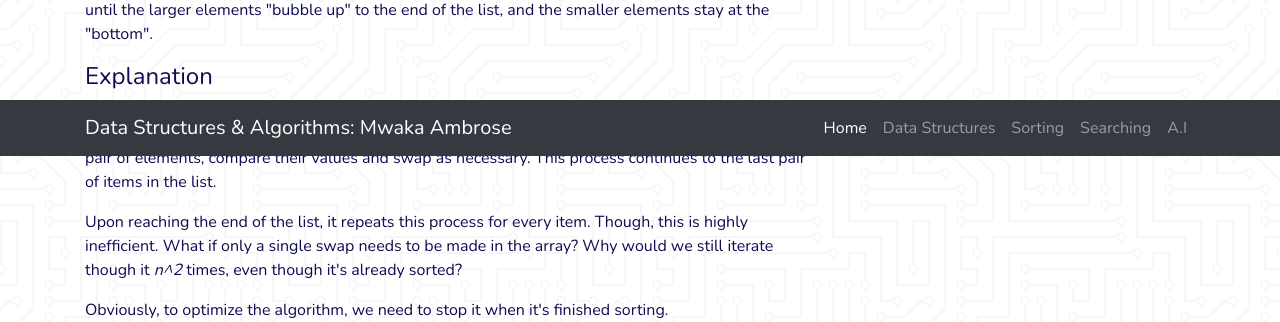
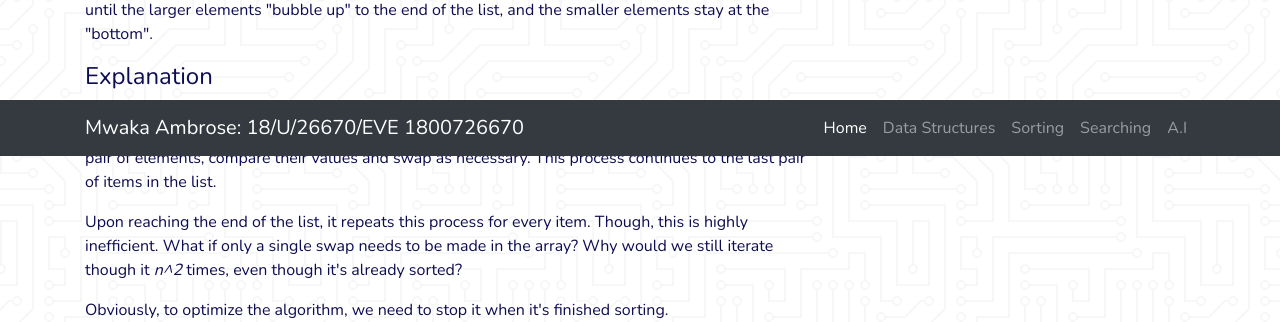
Before and after one commit to mwakaambrose/data-structures-assignments, a Flask app: page /sorting in a window 1280 px wide. Shown: the part 644-966 px from the top of the page. Run offline with Flask 2, Linux system fonts and the light colour scheme; some libraries are stand-ins or nearby versions.

Commit message:
updates name

```diff
--- a/templates/ai.html
+++ b/templates/ai.html
@@ -13,7 +13,7 @@
     <!-- Navigation -->
     <nav class="navbar navbar-expand-lg navbar-dark bg-dark fixed-bottom">
         <div class="container">
-            <a class="navbar-brand" href="/">Mwaka Ambrose</a>
+            <a class="navbar-brand" href="/">Mwaka Ambrose: 18/U/26670/EVE 1800726670</a>
             <button class="navbar-toggler" type="button" data-toggle="collapse" data-target="#navbarResponsive" aria-controls="navbarResponsive" aria-expanded="false" aria-label="Toggle navigation">
                 <span class="navbar-toggler-icon"></span>
             </button>
--- a/templates/data_structures.html
+++ b/templates/data_structures.html
@@ -13,7 +13,7 @@
     <!-- Navigation -->
     <nav class="navbar navbar-expand-lg navbar-dark bg-dark fixed-bottom">
         <div class="container">
-            <a class="navbar-brand" href="/">Data Structures &amp Algorithms: Mwaka Ambrose</a>
+            <a class="navbar-brand" href="/">Mwaka Ambrose: 18/U/26670/EVE 1800726670</a>
             <button class="navbar-toggler" type="button" data-toggle="collapse" data-target="#navbarResponsive" aria-controls="navbarResponsive" aria-expanded="false" aria-label="Toggle navigation">
                 <span class="navbar-toggler-icon"></span>
             </button>
--- a/templates/index.html
+++ b/templates/index.html
@@ -13,7 +13,7 @@
     <!-- Navigation -->
     <nav class="navbar navbar-expand-lg navbar-dark bg-dark fixed-bottom">
         <div class="container">
-            <a class="navbar-brand" href="/">Mwaka Ambrose</a>
+            <a class="navbar-brand" href="/">Mwaka Ambrose: 18/U/26670/EVE 1800726670</a>
             <button class="navbar-toggler" type="button" data-toggle="collapse" data-target="#navbarResponsive" aria-controls="navbarResponsive" aria-expanded="false" aria-label="Toggle navigation">
                 <span class="navbar-toggler-icon"></span>
             </button>
--- a/templates/searching.html
+++ b/templates/searching.html
@@ -13,7 +13,7 @@
     <!-- Navigation -->
     <nav class="navbar navbar-expand-lg navbar-dark bg-dark fixed-bottom">
         <div class="container">
-            <a class="navbar-brand" href="/">Data Structures &amp Algorithms: Mwaka Ambrose</a>
+            <a class="navbar-brand" href="/">Mwaka Ambrose: 18/U/26670/EVE 1800726670</a>
             <button class="navbar-toggler" type="button" data-toggle="collapse" data-target="#navbarResponsive" aria-controls="navbarResponsive" aria-expanded="false" aria-label="Toggle navigation">
                 <span class="navbar-toggler-icon"></span>
             </button>
--- a/templates/sorting.html
+++ b/templates/sorting.html
@@ -13,7 +13,7 @@
     <!-- Navigation -->
     <nav class="navbar navbar-expand-lg navbar-dark bg-dark fixed-bottom">
         <div class="container">
-            <a class="navbar-brand" href="/">Data Structures &amp Algorithms: Mwaka Ambrose</a>
+            <a class="navbar-brand" href="/">Mwaka Ambrose: 18/U/26670/EVE 1800726670</a>
             <button class="navbar-toggler" type="button" data-toggle="collapse" data-target="#navbarResponsive" aria-controls="navbarResponsive" aria-expanded="false" aria-label="Toggle navigation">
                 <span class="navbar-toggler-icon"></span>
             </button>
```
